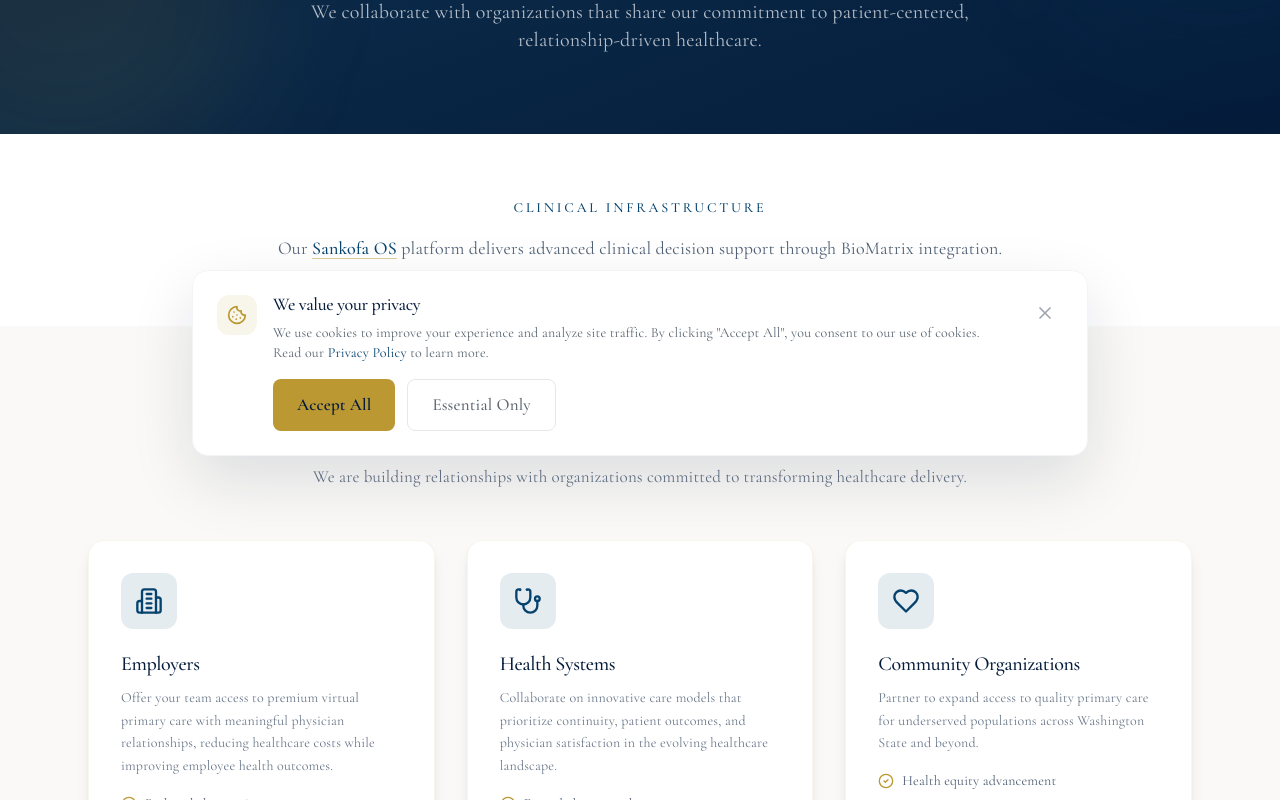
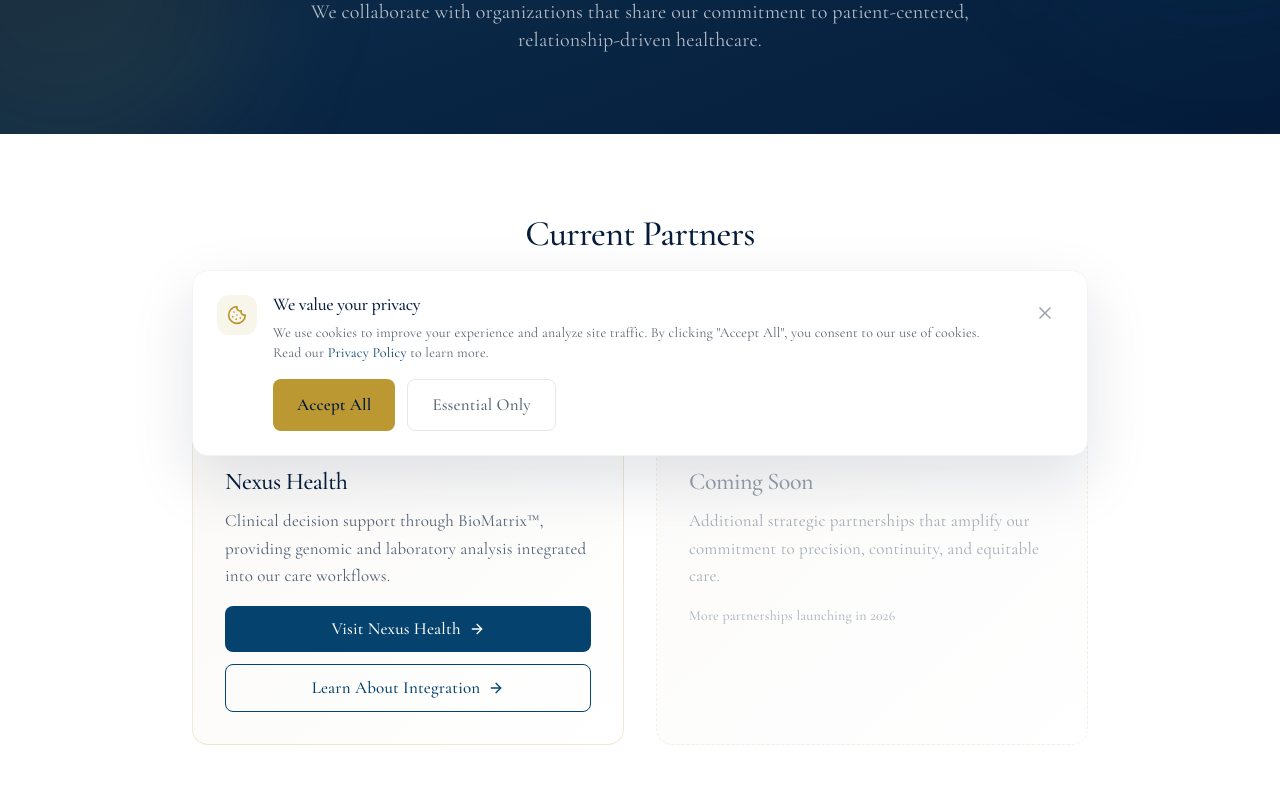
Before and after one commit to NDCHVISION/SFM-ELITE, a Next.js app: page /partnerships in a window 1280 px wide. Shown: the part 320-1120 px from the top of the page. Built offline with nearby package versions, Linux system fonts and the light colour scheme.

Commit message:
feat: Add Partnerships to nav, restructure Sankofa OS with Nexus Health section, update partnerships page

```diff
--- a/app/partnerships/page.tsx
+++ b/app/partnerships/page.tsx
@@ -76,17 +76,60 @@ export default function PartnershipsPage() {
         </div>
       </section>
 
-      {/* Current Partners - Simple mention */}
-      <section className="py-16 bg-white" aria-labelledby="current-partners">
-        <div className="max-w-4xl mx-auto px-6 text-center">
-          <p className="text-sfm-azure text-sm tracking-[0.2em] uppercase mb-4 font-medium">Clinical Infrastructure</p>
-          <p className="text-sfm-navy/70 text-lg">
-            Our{' '}
-            <Link href="/sankofa-os" className="text-sfm-azure hover:text-sfm-navy font-medium underline underline-offset-4 decoration-sfm-gold/50 hover:decoration-sfm-gold transition-colors">
-              Sankofa OS
-            </Link>
-            {' '}platform delivers advanced clinical decision support through BioMatrix integration.
-          </p>
+      {/* Current Partners */}
+      <section className="py-20 bg-white" aria-labelledby="current-partners">
+        <div className="max-w-6xl mx-auto px-6">
+          <div className="text-center mb-16">
+            <h2 id="current-partners" className="font-display text-3xl md:text-4xl text-sfm-navy mb-4">
+              Current Partners
+            </h2>
+            <p className="text-sfm-navy/60 max-w-2xl mx-auto">
+              Organizations helping us deliver Medicine That Remembers™
+            </p>
+          </div>
+
+          <div className="grid grid-cols-1 md:grid-cols-2 gap-8 max-w-4xl mx-auto">
+            {/* Nexus Health */}
+            <div className="bg-gradient-to-br from-sfm-cream to-white rounded-2xl p-8 border border-sfm-gold/20 hover:shadow-lg transition-shadow">
+              <div className="w-12 h-12 mb-6 bg-sfm-azure/10 rounded-xl flex items-center justify-center">
+                <Brain className="w-6 h-6 text-sfm-azure" aria-hidden="true" />
+              </div>
+              <h3 className="font-display text-2xl text-sfm-navy mb-3">Nexus Health</h3>
+              <p className="text-sfm-navy/70 leading-relaxed mb-4">
+                Clinical decision support through BioMatrix™, providing genomic and laboratory analysis integrated into our care workflows.
+              </p>
+              <div className="flex flex-col gap-3">
+                <a
+                  href="https://nexushealth.me"
+                  target="_blank"
+                  rel="noopener noreferrer"
+                  className="inline-flex items-center justify-center gap-2 px-4 py-2 bg-sfm-azure text-white font-medium rounded-lg hover:bg-sfm-navy transition-colors"
+                >
+                  Visit Nexus Health
+                  <ArrowRight className="w-4 h-4" />
+                </a>
+                <Link
+                  href="/sankofa-os#nexus-health"
+                  className="inline-flex items-center justify-center gap-2 px-4 py-2 border border-sfm-azure text-sfm-azure font-medium rounded-lg hover:bg-sfm-azure/5 transition-colors"
+                >
+                  Learn About Integration
+                  <ArrowRight className="w-4 h-4" />
+                </Link>
+              </div>
+            </div>
+
+            {/* Future Partners Placeholder */}
+            <div className="bg-gradient-to-br from-sfm-cream to-white rounded-2xl p-8 border border-sfm-gold/20 border-dashed opacity-60">
+              <div className="w-12 h-12 mb-6 bg-sfm-gold/10 rounded-xl flex items-center justify-center">
+                <Briefcase className="w-6 h-6 text-sfm-gold" aria-hidden="true" />
+              </div>
+              <h3 className="font-display text-2xl text-sfm-navy/70 mb-3">Coming Soon</h3>
+              <p className="text-sfm-navy/60 leading-relaxed mb-4">
+                Additional strategic partnerships that amplify our commitment to precision, continuity, and equitable care.
+              </p>
+              <p className="text-sfm-navy/50 text-sm font-medium">More partnerships launching in 2026</p>
+            </div>
+          </div>
         </div>
       </section>
 
--- a/app/sankofa-os/page.tsx
+++ b/app/sankofa-os/page.tsx
@@ -210,7 +210,13 @@ export default function SankofaOSPage() {
                 <p>
                   It helps our clinical team see the full picture of each patient&apos;s health: clinical histories, genetic profiles, and lab trends in one continuous thread.
                 </p>
+              </div>
 
+              {/* Nexus Health Section */}
+              <div className="mb-16">
+                <h3 className="font-display text-3xl text-white mb-8" id="nexus-health">Nexus Health</h3>
+
+                <div className="space-y-8 text-white/70 text-lg leading-relaxed mb-8">
                   <p>
                     Through secure integrations with trusted partners like Nexus Health (nexushealth.me), we incorporate genomic and laboratory insights directly into clinical decision-making. Nexus Health&apos;s BioMatrix<span className="tm">™</span> decision engine analyzes lab, genetic, and intake data to provide structured insights and protocol-ready options that our clinicians review and customize for each patient. This reduces time spent on complex case analysis while preserving clinical judgment. All data is handled within HIPAA-compliant systems that protect your health information and respect your privacy.
                   </p>
@@ -225,10 +231,11 @@ export default function SankofaOSPage() {
                     We don&apos;t just remember your history. We translate it, then integrate it with your labs, genetics, and lived experience to guide precise, personalized medical decisions.
                   </p>
                 </div>
+              </div>
 
               {/* Why Nexus Health Section */}
               <div className="mb-16">
-                <h3 className="font-display text-3xl text-white mb-8">Why Nexus Health?</h3>
+                <h3 className="font-display text-2xl text-white mb-6">Why Nexus Health?</h3>
 
                 <p className="text-white/70 text-lg leading-relaxed mb-6">
                   Nexus Health was selected for its focus on HIPAA-aligned decision support, physician-led workflows, and precision tools that respect clinical autonomy. BioMatrix<span className="tm">™</span> complements our mission without replacing it.
--- a/components/Navigation.tsx
+++ b/components/Navigation.tsx
@@ -64,8 +64,9 @@ export default function Navigation() {
       label: 'About',
       items: [
         { href: '/founder', label: 'Meet Our Founder', desc: 'Board Certified Family Physician', icon: Users },
-        { href: '/about', label: 'How It Works', desc: 'Our virtual care model', icon: Heart },
+        { href: '/about#care-journey', label: 'How It Works', desc: 'Our virtual care model', icon: Heart },
         { href: '/faq', label: 'FAQs', desc: 'Common questions answered', icon: FileText },
+        { href: '/partnerships', label: 'Partnerships', desc: 'Strategic collaborations', icon: Users },
       ],
     },
     services: {
```
Lines whose indentation alone changed are shown as unchanged.
